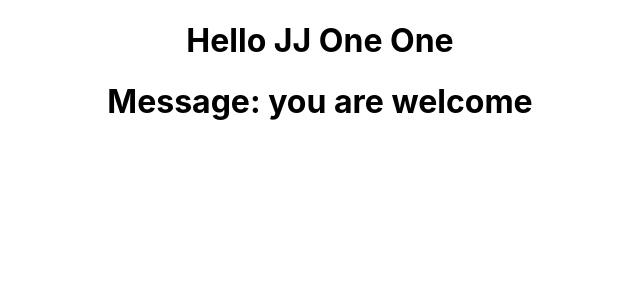
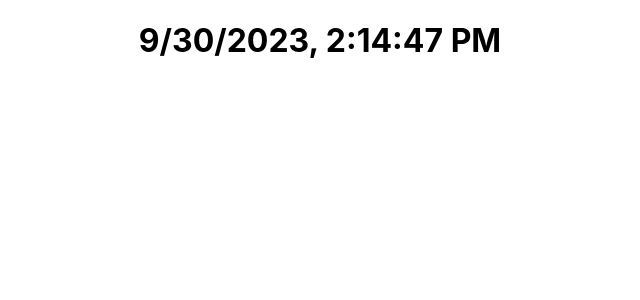
Before and after one commit to jj-one/react-basic-app, a React (Create React App) app: page / in a window 1280 px wide. Shown: the top 300 px of the page, without its empty margins (320-960 px from the left). Built offline with nearby package versions, Linux system fonts and the light colour scheme.

Commit message:
Created static function based Clock component and converted it to class based Clock.

```diff
--- a/src/App.js
+++ b/src/App.js
@@ -1,10 +1,12 @@
 import './App.css';
-import Welcome from './Welcome';
+import Clock from './Clock';
+// import Welcome from './Welcome';
 
 function App() {
   return (
     <div className="App">
-      <Welcome name="JJ One One" />
+      {/* <Welcome name="JJ One One" /> */}
+      <Clock date={new Date()} />
     </div>
   );
 }
--- /dev/null
+++ b/src/Clock.js
@@ -0,0 +1,13 @@
+import React from "react";
+
+class Clock extends React.Component {
+  render() {
+    return <h1>{this.props.date.toLocaleString()}</h1>;
+  }
+}
+
+// function Clock(props) {
+//   return <h1>{props.date.toLocaleString()}</h1>;
+// }
+
+export default Clock;
```
